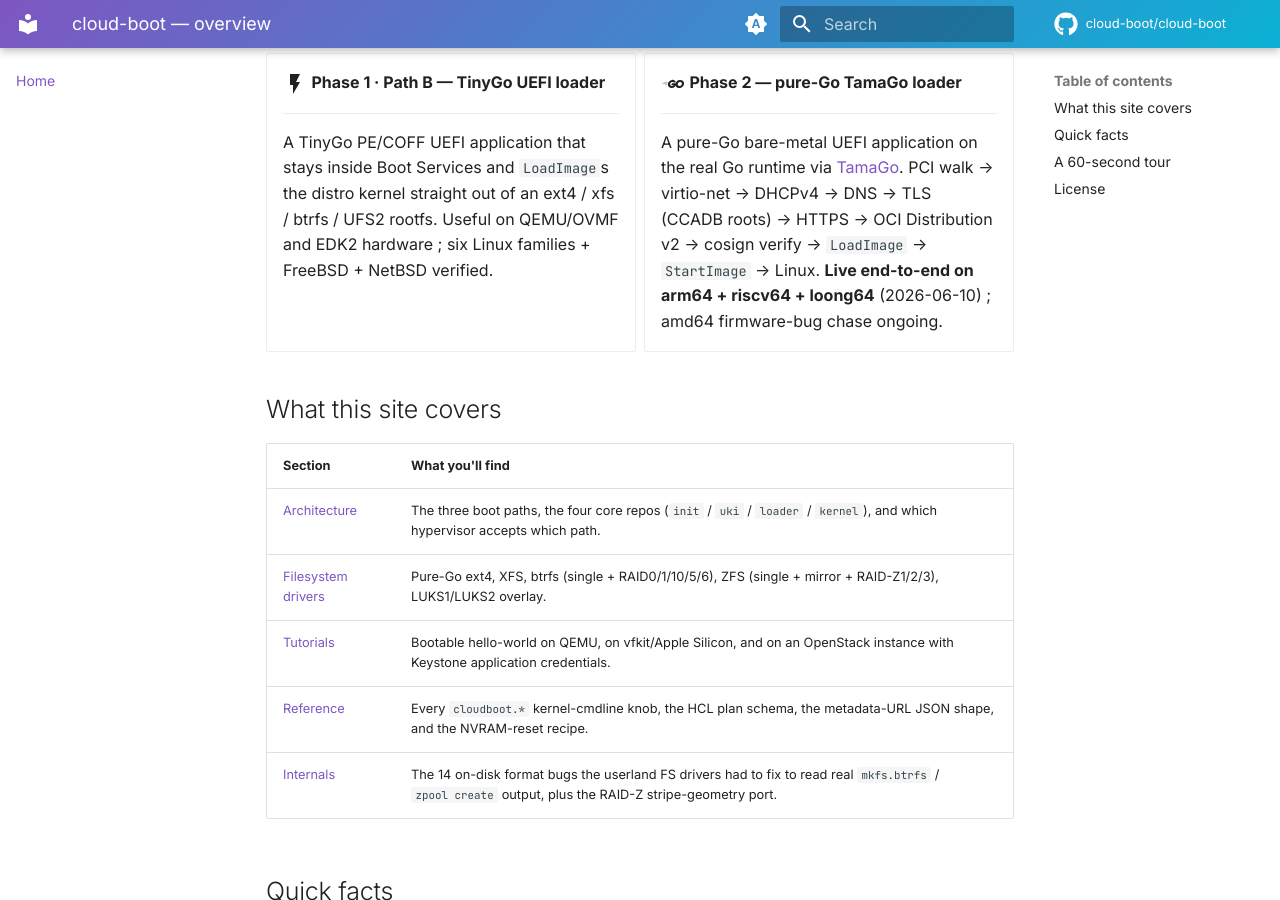
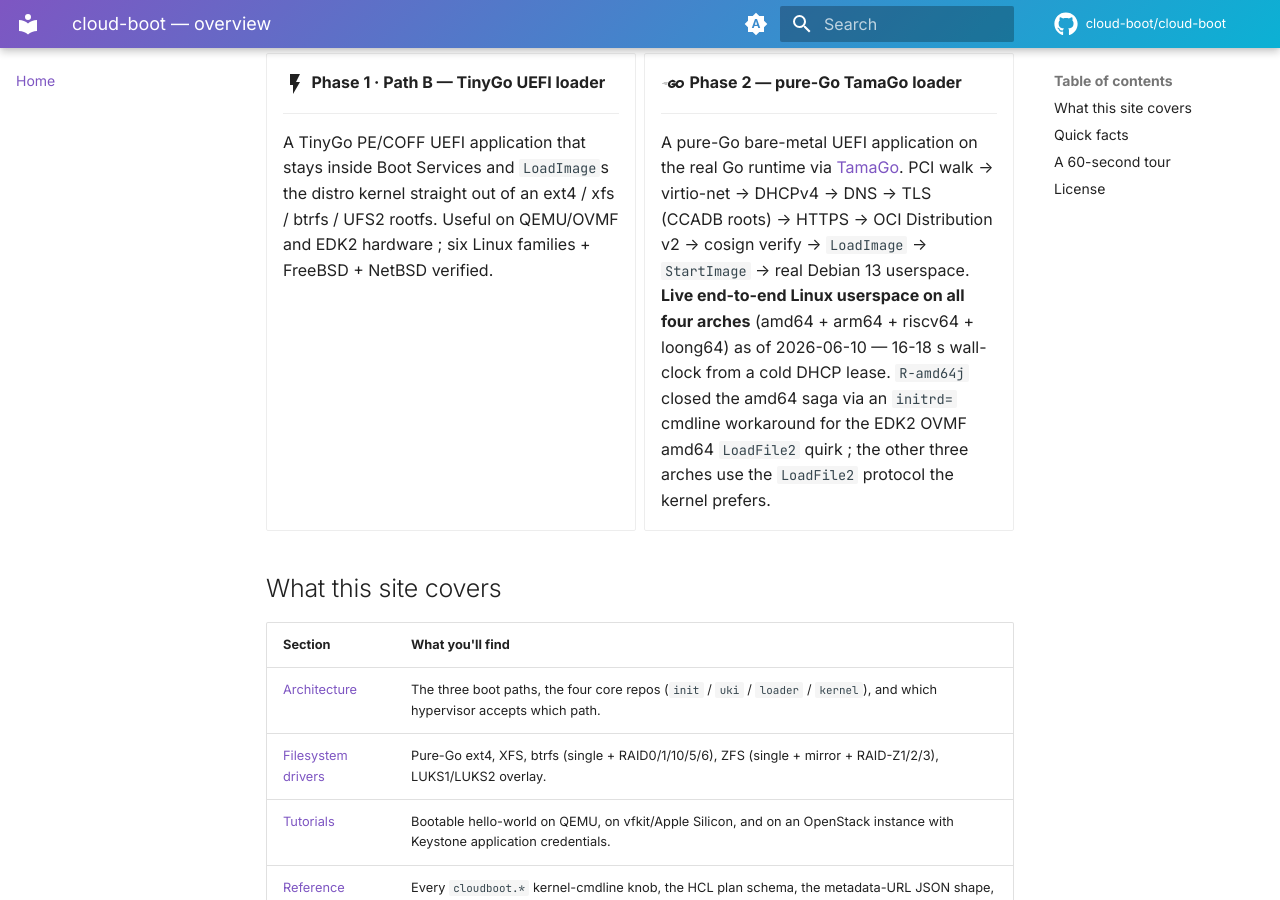
Before and after one commit to cloud-boot/docs, an MkDocs documentation site: the page built from docs/index.md, in a window 1280 px wide and 900 px high, scrolled down 692 px. Built offline with MkDocs 1.6.1 and Material for MkDocs 9.7.7, drawn with Linux system fonts in a browser that asks for light colours; the version menu is left out.

Commit message:
docs/index: Phase 2 card flips to 4/4 arches LIVE Linux userspace
Updates the Phase 2 landing-page card to reflect R-amd64j closure
(2026-06-10) — real Debian 13 userspace on all four arches in
16-18s wall-clock from a cold DHCP lease. Calls out the amd64
initrd= cmdline workaround for the EDK2 OVMF amd64 LoadFile2 quirk
vs the LoadFile2 protocol path the other three arches use.

Co-Authored-By: Claude Opus 4.8 <noreply@anthropic.com>

```diff
--- a/docs/index.md
+++ b/docs/index.md
@@ -52,8 +52,13 @@ whole networked-OCI pipeline from inside Boot Services.
     via [TamaGo](https://github.com/usbarmory/tamago). PCI walk →
     virtio-net → DHCPv4 → DNS → TLS (CCADB roots) → HTTPS → OCI
     Distribution v2 → cosign verify → `LoadImage` → `StartImage` →
-    Linux. **Live end-to-end on arm64 + riscv64 + loong64**
-    (2026-06-10) ; amd64 firmware-bug chase ongoing.
+    real Debian 13 userspace. **Live end-to-end Linux userspace
+    on all four arches** (amd64 + arm64 + riscv64 + loong64) as of
+    2026-06-10 — 16-18 s wall-clock from a cold DHCP lease.
+    `R-amd64j` closed the amd64 saga via an `initrd=` cmdline
+    workaround for the EDK2 OVMF amd64 `LoadFile2` quirk ; the
+    other three arches use the `LoadFile2` protocol the kernel
+    prefers.
 
 </div>
 
```
